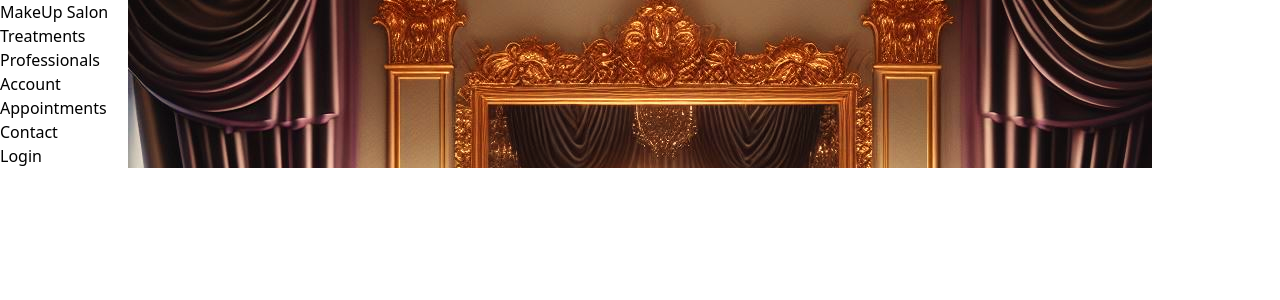
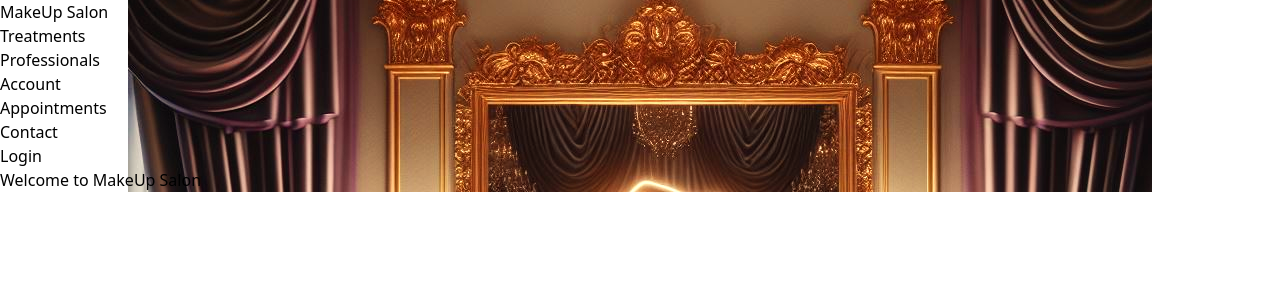
Before and after one commit to MihaiS-git/MakeUpSalon-React, a React (Vite) app in the folder frontend/MakeUpSalon/: page / in a window 1280 px wide. Shown: the top 300 px of the page. Built offline with nearby package versions, Linux system fonts and the light colour scheme.

Commit message:
add router

```diff
--- a/frontend/MakeUpSalon/src/App.jsx
+++ b/frontend/MakeUpSalon/src/App.jsx
@@ -1,13 +1,20 @@
 import "./App.css";
-import Header from "./components/Header";
-import GeneralBackground from "./components/GeneralBackground";
+import RootLayout from "./components/Root";
+import { RouterProvider, createBrowserRouter } from "react-router-dom";
+import HomePage from "./pages/Home";
+
+const router = createBrowserRouter([
+    {
+        path: '/',
+        element: <RootLayout />,
+        children: [
+            {index: true, element: <HomePage/>}
+        ]
+    }
+]);
 
 function App() {
-    return (
-        <GeneralBackground>
-            <Header />
-        </GeneralBackground>
-    );
+    return <RouterProvider router={router} />;
 }
 
 export default App;
--- a/frontend/MakeUpSalon/src/components/GeneralBackground.jsx
+++ /dev/null
@@ -1,22 +0,0 @@
-export default function GeneralBackground({ children }) {
-    return (
-        <>
-            <div className="flex items-center justify-center bg-gradient-to-r from-slate-950 to-fuchsia-950">
-                <div
-                    className="h-screen w-full bg-contain"
-                    style={{
-                        backgroundImage: "url('/mainBackground.png')",
-                        backgroundSize: "lg:bg-[55%] xl:bg-[45%]",
-                        backgroundPosition: "center",
-                        backgroundRepeat: "no-repeat",
-                        backgroundAttachment: "fixed",
-                    }}
-                >
-                    {children}
-                </div>
-            </div>
-
-
-        </>
-    );
-}
--- /dev/null
+++ b/frontend/MakeUpSalon/src/components/PageContent.jsx
@@ -0,0 +1,8 @@
+export default function PageContent({ children}) {
+    return (
+
+        <div>
+            {children}
+        </div>
+    );
+}
--- /dev/null
+++ b/frontend/MakeUpSalon/src/components/Root.jsx
@@ -0,0 +1,22 @@
+import { Outlet } from "react-router-dom";
+import Header from './Header.jsx';
+
+export default function RootLayout() {
+    return (
+        <main className="flex items-center justify-center bg-gradient-to-r from-slate-950 to-fuchsia-950">
+            <div
+                className="h-screen w-full bg-contain"
+                style={{
+                    backgroundImage: "url('/mainBackground.png')",
+                    backgroundSize: "lg:bg-[55%] xl:bg-[45%]",
+                    backgroundPosition: "center",
+                    backgroundRepeat: "no-repeat",
+                    backgroundAttachment: "fixed",
+                }}
+            >
+                <Header/>
+                <Outlet />
+            </div>
+        </main>
+    );
+}
--- /dev/null
+++ b/frontend/MakeUpSalon/src/pages/Home.jsx
@@ -0,0 +1,9 @@
+import PageContent from "../components/PageContent";
+
+export default function HomePage() {
+    return (
+        <PageContent>
+           <h3>Welcome to MakeUp Salon</h3>
+        </PageContent>
+    );
+}
```
